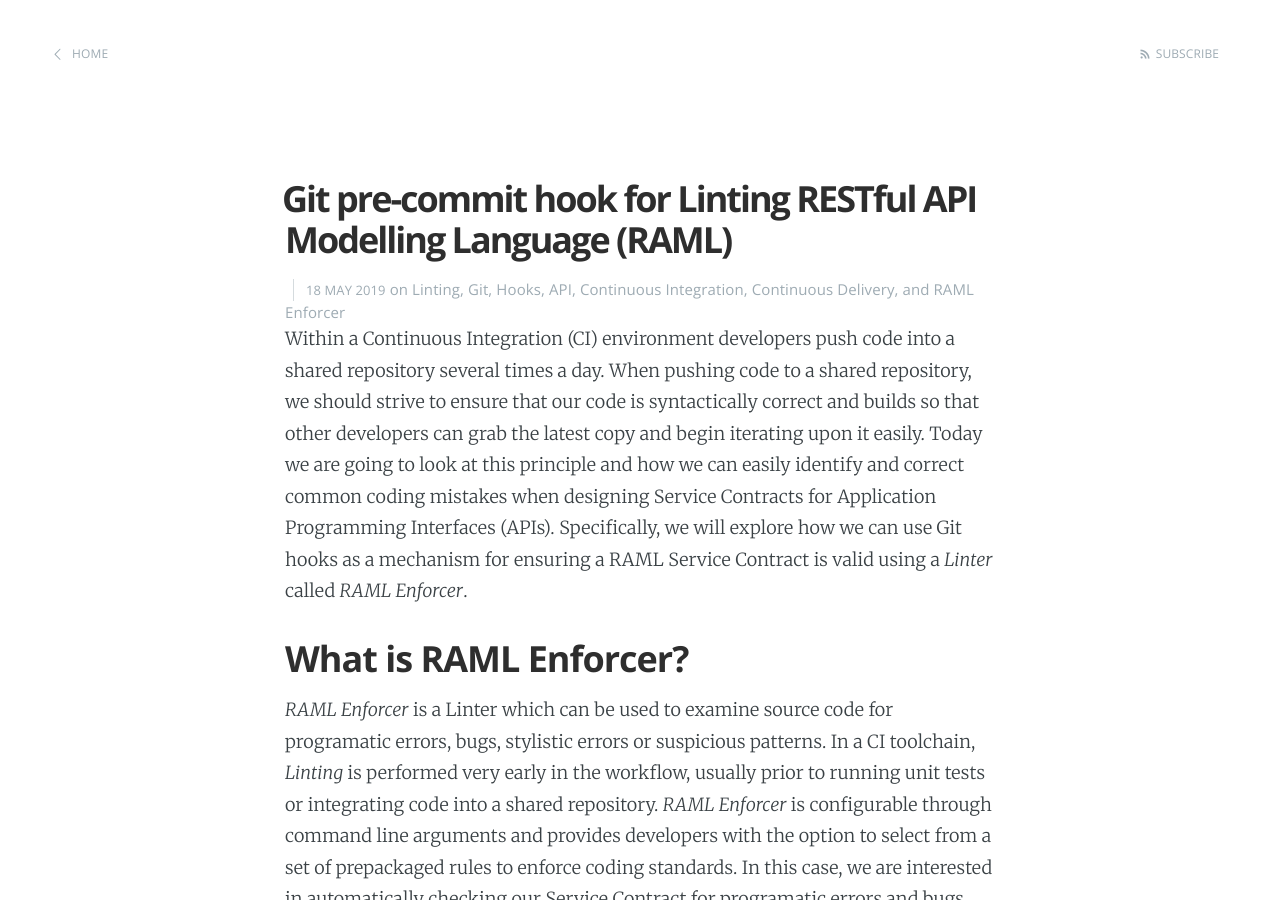
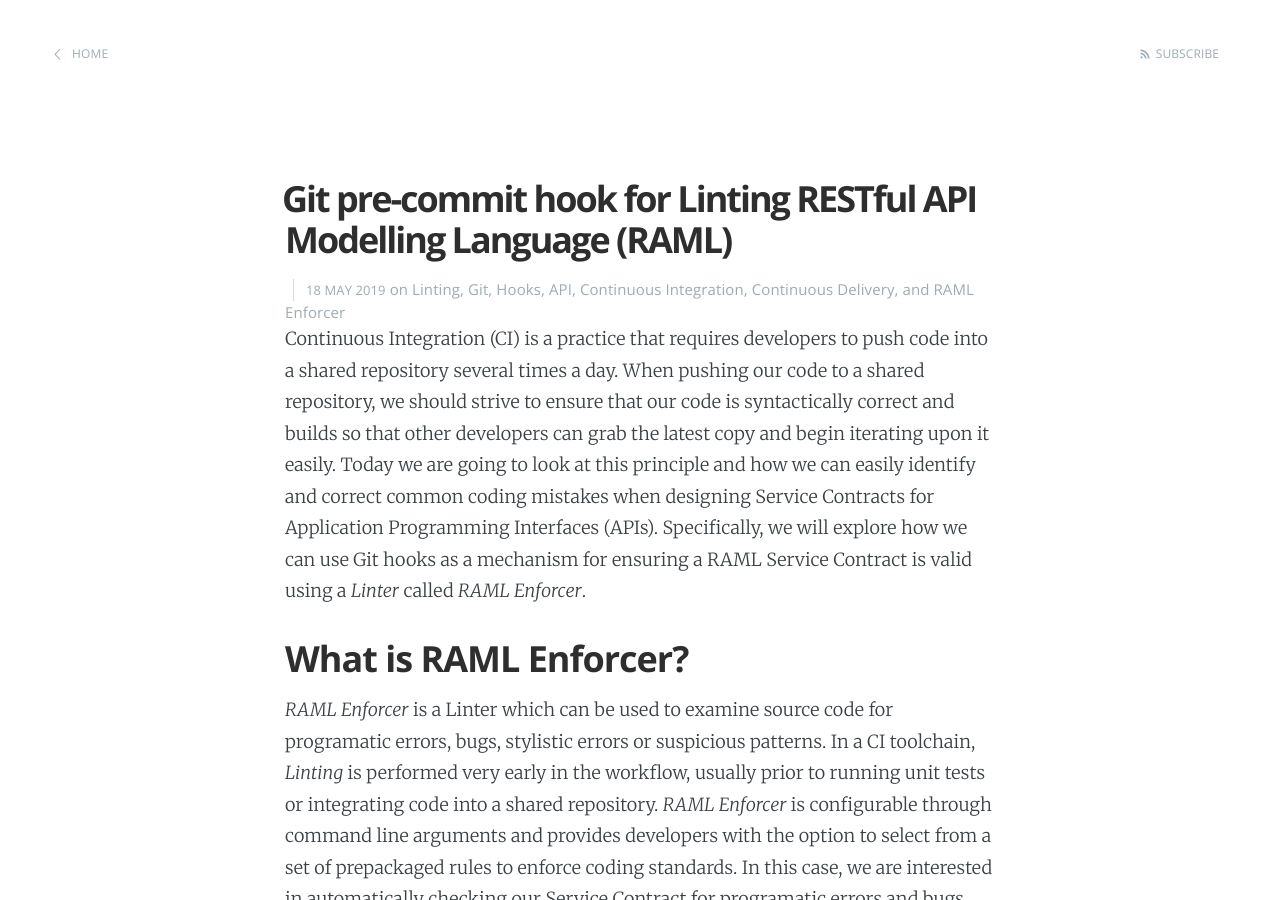
Before and after one commit to Mike-Gough/mike-gough.github.io, a Jekyll site: the page built from _posts/2019-05-18-git-hooks.markdown, in a window 1280 px wide and 900 px high. Built offline with Jekyll 4.4.1, drawn with Linux system fonts in a browser that asks for light colours.

Commit message:
fix starting sentances

```diff
--- a/_posts/2019-05-17-npm-script-docker-image.markdown
+++ b/_posts/2019-05-17-npm-script-docker-image.markdown
@@ -11,7 +11,7 @@ categories:
   - RAML Enforcer
 ---
 
-Within a Continuous Integration (CI) and Continuous Delivery (CD), portability of code is often a core concern that needs to be addressed. Developers write code locally and need some level of assurance that it will run consistently regardless of where it is deployed. This is an area where Docker shines. The goal of this post is to run a script, written with Node.js, inside a docker container. It assumes that you have an existing script which requires access to files on the local file system as well as an account on Docker Hub.
+When working inside a Continuous Integration (CI) and Continuous Delivery (CD) environment, portability of code is often a core concern that needs to be addressed. Developers write code locally and need some level of assurance that it will run consistently regardless of where it is deployed. This is an area where Docker shines. The goal of this post is to run a script, written with Node.js, inside a docker container. It assumes that you have an existing script which requires access to files on the local file system as well as an account on Docker Hub.
 
 ## Docker concepts
 To begin with, it's important to understand what Docker is and the principles behind it. Docker is a platform for *developers* and *system administrators* to develop, deploy and run applications with containers. The use of containers to deploy applications is called containerization, which is popular in CI and CD workflows because containers are<sup>[1]</sup>:
--- a/_posts/2019-05-18-git-hooks.markdown
+++ b/_posts/2019-05-18-git-hooks.markdown
@@ -13,7 +13,7 @@ categories:
   - RAML Enforcer
 ---
 
-Within a Continuous Integration (CI) environment developers push code into a shared repository several times a day. When pushing code to a shared repository, we should strive to ensure that our code is syntactically correct and builds so that other developers can grab the latest copy and begin iterating upon it easily. Today we are going to look at this principle and how we can easily identify and correct common coding mistakes when designing Service Contracts for Application Programming Interfaces (APIs). Specifically, we will explore how we can use Git hooks as a mechanism for ensuring a RAML Service Contract is valid using a *Linter* called *RAML Enforcer*.
+Continuous Integration (CI) is a practice that requires developers to push code into a shared repository several times a day. When pushing our code to a shared repository, we should strive to ensure that our code is syntactically correct and builds so that other developers can grab the latest copy and begin iterating upon it easily. Today we are going to look at this principle and how we can easily identify and correct common coding mistakes when designing Service Contracts for Application Programming Interfaces (APIs). Specifically, we will explore how we can use Git hooks as a mechanism for ensuring a RAML Service Contract is valid using a *Linter* called *RAML Enforcer*.
 
 ## What is RAML Enforcer?
 *RAML Enforcer* is a Linter which can be used to examine source code for programatic errors, bugs, stylistic errors or suspicious patterns. In a CI toolchain, *Linting* is performed very early in the workflow, usually prior to running unit tests or integrating code into a shared repository. *RAML Enforcer* is configurable through command line arguments and provides developers with the option to select from a set of prepackaged rules to enforce coding standards. In this case, we are interested in automatically checking our Service Contract for programatic errors and bugs prior to committing any changes.
```
